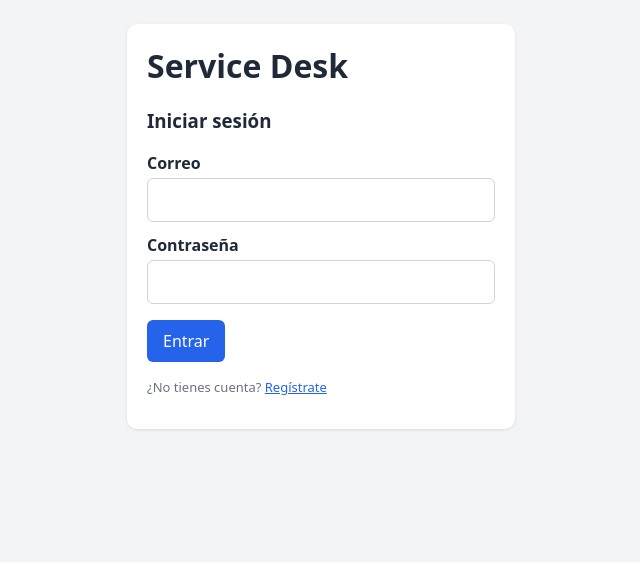
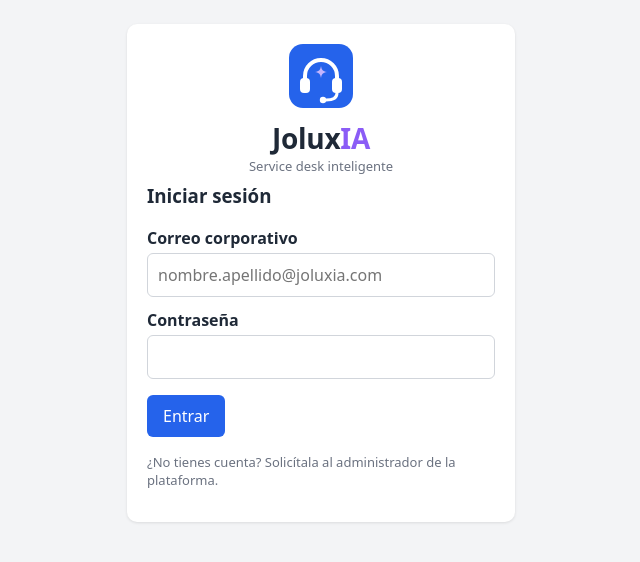
Before and after one commit to jonathanjsyp2408/service-desk-ia, a React (Vite) app in the folder frontend/: page / in a window 1280 px wide. Shown: the top 562 px of the page, without its empty margins (319-959 px from the left). Built offline with nearby package versions, Linux system fonts and the light colour scheme.

Commit message:
Nombre y logo JoluxIA en pestaña, menu y login; se quita registro publico

```diff
--- a/frontend/index.html
+++ b/frontend/index.html
@@ -3,9 +3,9 @@
   <head>
     <meta charset="UTF-8" />
     <meta name="google" content="notranslate" />
-    <link rel="icon" type="image/svg+xml" href="/favicon.svg" />
+    <link rel="icon" type="image/svg+xml" href="/logo.svg" />
     <meta name="viewport" content="width=device-width, initial-scale=1.0" />
-    <title>Service Desk</title>
+    <title>JoluxIA</title>
   </head>
   <body>
     <div id="root"></div>
--- a/frontend/src/App.css
+++ b/frontend/src/App.css
@@ -270,3 +270,42 @@ body {
   color: #111827;
   text-align: right;
 }
+/* ===== Logo JoluxIA ===== */
+.marca {
+  display: flex;
+  align-items: center;
+  gap: 10px;
+}
+
+.marca-logo {
+  width: 36px;
+  height: 36px;
+  flex-shrink: 0;
+}
+
+.marca-nombre {
+  font-size: 20px;
+  font-weight: 800;
+  letter-spacing: -0.3px;
+}
+
+.marca-ia {
+  color: #8b5cf6;
+}
+/* ===== Logo en el inicio de sesion ===== */
+.login-marca {
+  text-align: center;
+  margin-bottom: 8px;
+}
+
+.login-logo {
+  width: 64px;
+  height: 64px;
+}
+
+.login-nombre {
+  font-size: 28px;
+  font-weight: 800;
+  letter-spacing: -0.3px;
+  margin-top: 6px;
+}
--- a/frontend/src/App.jsx
+++ b/frontend/src/App.jsx
@@ -105,7 +105,12 @@ export default function App() {
   return (
     <div className="app">
       <aside className="menu">
-        <div className="marca">Service Desk</div>
+        <div className="marca">
+          <img src="/logo.svg" alt="" className="marca-logo" />
+          <span className="marca-nombre">
+            Jolux<span className="marca-ia">IA</span>
+          </span>
+        </div>
         {opciones.map((op) => (
           <button
             key={op.id}
--- a/frontend/src/Login.jsx
+++ b/frontend/src/Login.jsx
@@ -2,8 +2,6 @@ import { useState } from 'react';
 import { peticion } from './api';
 
 export default function Login({ onLogin }) {
-  const [modoRegistro, setModoRegistro] = useState(false);
-  const [nombre, setNombre] = useState('');
   const [correo, setCorreo] = useState('');
   const [contrasena, setContrasena] = useState('');
   const [error, setError] = useState('');
@@ -14,12 +12,6 @@ export default function Login({ onLogin }) {
     setError('');
     setCargando(true);
     try {
-      if (modoRegistro) {
-        await peticion('/auth/register', {
-          method: 'POST',
-          body: JSON.stringify({ nombre, correo, contrasena }),
-        });
-      }
       const datos = await peticion('/auth/login', {
         method: 'POST',
         body: JSON.stringify({ correo, contrasena }),
@@ -37,48 +29,45 @@ export default function Login({ onLogin }) {
   return (
     <div className="contenedor" style={{ maxWidth: 420 }}>
       <div className="tarjeta">
-        <h1>Service Desk</h1>
-        <h3>{modoRegistro ? 'Crear cuenta' : 'Iniciar sesión'}</h3>
+        <div className="login-marca">
+          <img src="/logo.svg" alt="" className="login-logo" />
+          <div className="login-nombre">
+            Jolux<span className="marca-ia">IA</span>
+          </div>
+          <div className="meta">Service desk inteligente</div>
+        </div>
+
+        <h3>Iniciar sesión</h3>
 
         <form onSubmit={enviar}>
-          {modoRegistro && (
-            <>
-              <label>Nombre</label>
-              <input value={nombre} onChange={(e) => setNombre(e.target.value)} required />
-            </>
-          )}
-
-          <label>Correo</label>
-          <input type="email" value={correo} onChange={(e) => setCorreo(e.target.value)} required />
+          <label>Correo corporativo</label>
+          <input
+            type="email"
+            value={correo}
+            onChange={(e) => setCorreo(e.target.value)}
+            placeholder="nombre.apellido@joluxia.com"
+            required
+          />
 
           <label>Contraseña</label>
           <input
             type="password"
             value={contrasena}
             onChange={(e) => setContrasena(e.target.value)}
-            minLength={modoRegistro ? 8 : undefined}
             required
           />
-          {modoRegistro && <div className="meta">Mínimo 8 caracteres.</div>}
 
           {error && <div className="error">{error}</div>}
 
           <div style={{ marginTop: 16 }}>
             <button type="submit" disabled={cargando}>
-              {cargando ? 'Enviando...' : modoRegistro ? 'Registrarme' : 'Entrar'}
+              {cargando ? 'Entrando...' : 'Entrar'}
             </button>
           </div>
         </form>
 
         <p className="meta" style={{ marginTop: 16 }}>
-          {modoRegistro ? '¿Ya tienes cuenta? ' : '¿No tienes cuenta? '}
-          <button
-            type="button"
-            className="enlace"
-            onClick={() => { setModoRegistro(!modoRegistro); setError(''); }}
-          >
-            {modoRegistro ? 'Inicia sesión' : 'Regístrate'}
-          </button>
+          ¿No tienes cuenta? Solicítala al administrador de la plataforma.
         </p>
       </div>
     </div>
```
Also changed, not shown: frontend/public/logo.svg (added).
